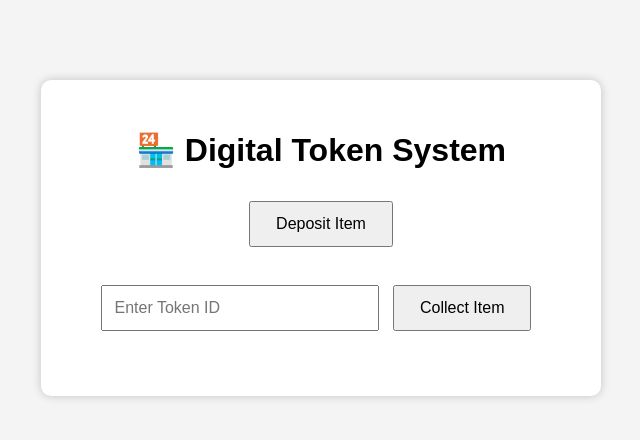
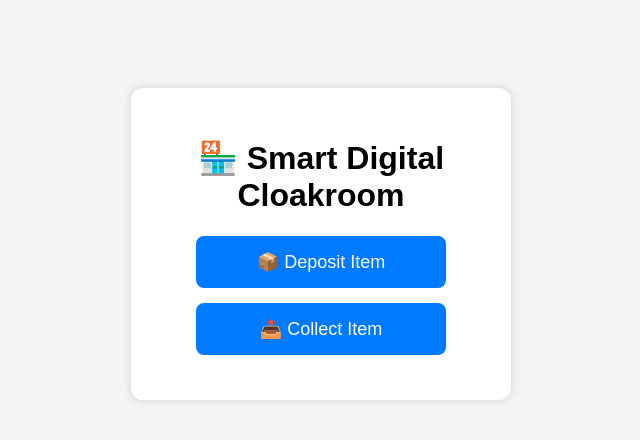
Before and after one commit to mvgrds15-eng/digital_token_system, a website: page client/index.html in a window 1280 px wide. Shown: the whole page, without its empty margins (319-959 px from the left). Drawn offline with Linux system fonts and the light colour scheme.

Commit message:
Update index.html

```diff
--- a/client/index.html
+++ b/client/index.html
@@ -1,53 +1,36 @@
 <!DOCTYPE html>
 <html>
 <head>
-    <title>Digital Token System</title>
+<title>Smart Digital Cloakroom</title>
 
 <style>
 
 body{
-            font-family: Arial, sans-serif;
+font-family:Arial;
+background:#f4f4f4;
 text-align:center;
-            margin-top:80px;
-            background:#f4f4f4;
+padding-top:80px;
 }
 
-        .container{
-            width:500px;
+.card{
+width:320px;
 margin:auto;
 background:white;
 padding:30px;
-            border-radius:10px;
-            box-shadow:0 0 10px rgba(0,0,0,0.2);
+border-radius:12px;
+box-shadow:0 0 10px rgba(0,0,0,0.15);
 }
 
-        button{
-            padding:12px 25px;
-            margin:10px;
-            cursor:pointer;
-            font-size:16px;
-        }
-
-        input{
-            padding:12px;
-            width:250px;
-            font-size:16px;
-        }
-
-        #result{
-            margin-top:25px;
-        }
-
-        .token{
-            color:green;
-            font-size:32px;
-            font-weight:bold;
-        }
-
-        .rack{
-            color:blue;
-            font-size:24px;
-            font-weight:bold;
+.btn{
+display:block;
+margin:15px auto;
+padding:15px;
+width:220px;
+font-size:18px;
+text-decoration:none;
+background:#007bff;
+color:white;
+border-radius:8px;
 }
 
 </style>
@@ -55,115 +38,19 @@
 
 <body>
 
-<div class="container">
+<div class="card">
 
-    <h1>🏪 Digital Token System</h1>
+<h1>🏪 Smart Digital Cloakroom</h1>
 
-    <button onclick="depositItem()">
-        Deposit Item
-    </button>
+<a class="btn" href="deposit.html">
+📦 Deposit Item
+</a>
 
-    <br><br>
-
-    <input
-        type="text"
-        id="tokenInput"
-        placeholder="Enter Token ID"
-    >
-
-    <button onclick="collectItem()">
-        Collect Item
-    </button>
-
-    <div id="result"></div>
+<a class="btn" href="collect.html">
+📤 Collect Item
+</a>
 
 </div>
 
-<script>
-
-const API =
-"https://digital-token-system.onrender.com/api";
-
-async function depositItem(){
-
-    const response =
-    await fetch(`${API}/store`,{
-        method:"POST"
-    });
-
-    const data =
-    await response.json();
-
-    document.getElementById("result").innerHTML =
-
-    `
-    <h2>✅ Item Stored Successfully</h2>
-
-    <p>Your Token:</p>
-
-    <div class="token">
-        ${data.tokenId}
-    </div>
-
-    <br>
-
-    <p>Allocated Rack:</p>
-
-    <div class="rack">
-        ${data.rackNumber}
-    </div>
-
-    <br>
-
-    <p>
-        Save this token to collect your item later.
-    </p>
-    `;
-}
-
-async function collectItem(){
-
-    const tokenId =
-    document.getElementById("tokenInput").value;
-
-    if(!tokenId){
-        alert("Enter Token ID");
-        return;
-    }
-
-    const response =
-    await fetch(`${API}/retrieve`,{
-        method:"POST",
-        headers:{
-            "Content-Type":"application/json"
-        },
-        body:JSON.stringify({
-            tokenId
-        })
-    });
-
-    const data =
-    await response.json();
-
-    if(data.message){
-
-        document.getElementById("result").innerHTML =
-        `<h2>${data.message}</h2>`;
-
-        return;
-    }
-
-    document.getElementById("result").innerHTML =
-
-    `
-    <h2>
-        Collect Item From Rack
-        ${data.rackNumber}
-    </h2>
-    `;
-}
-
-</script>
-
 </body>
 </html>
```
Lines whose indentation alone changed are shown as unchanged.
